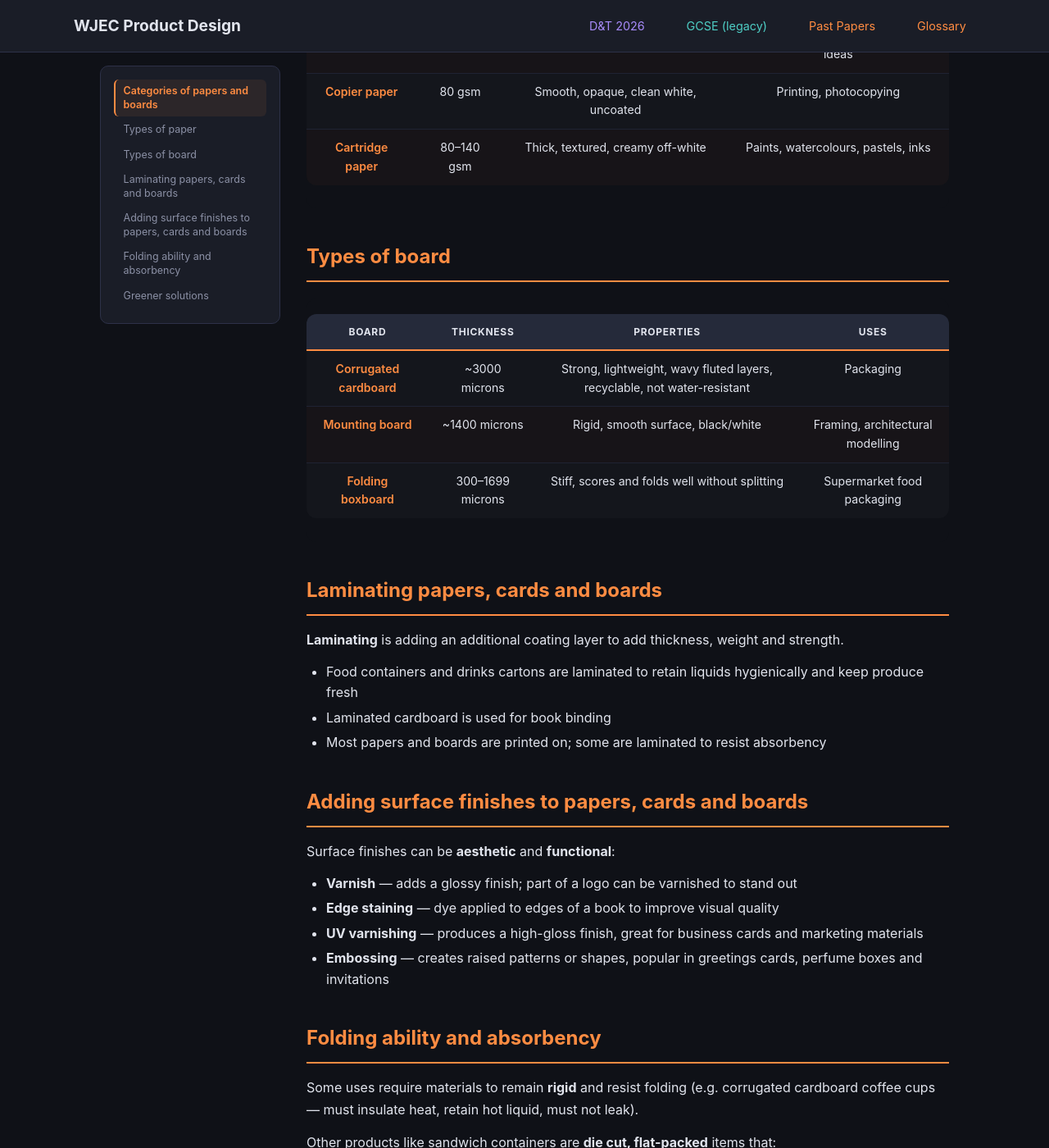
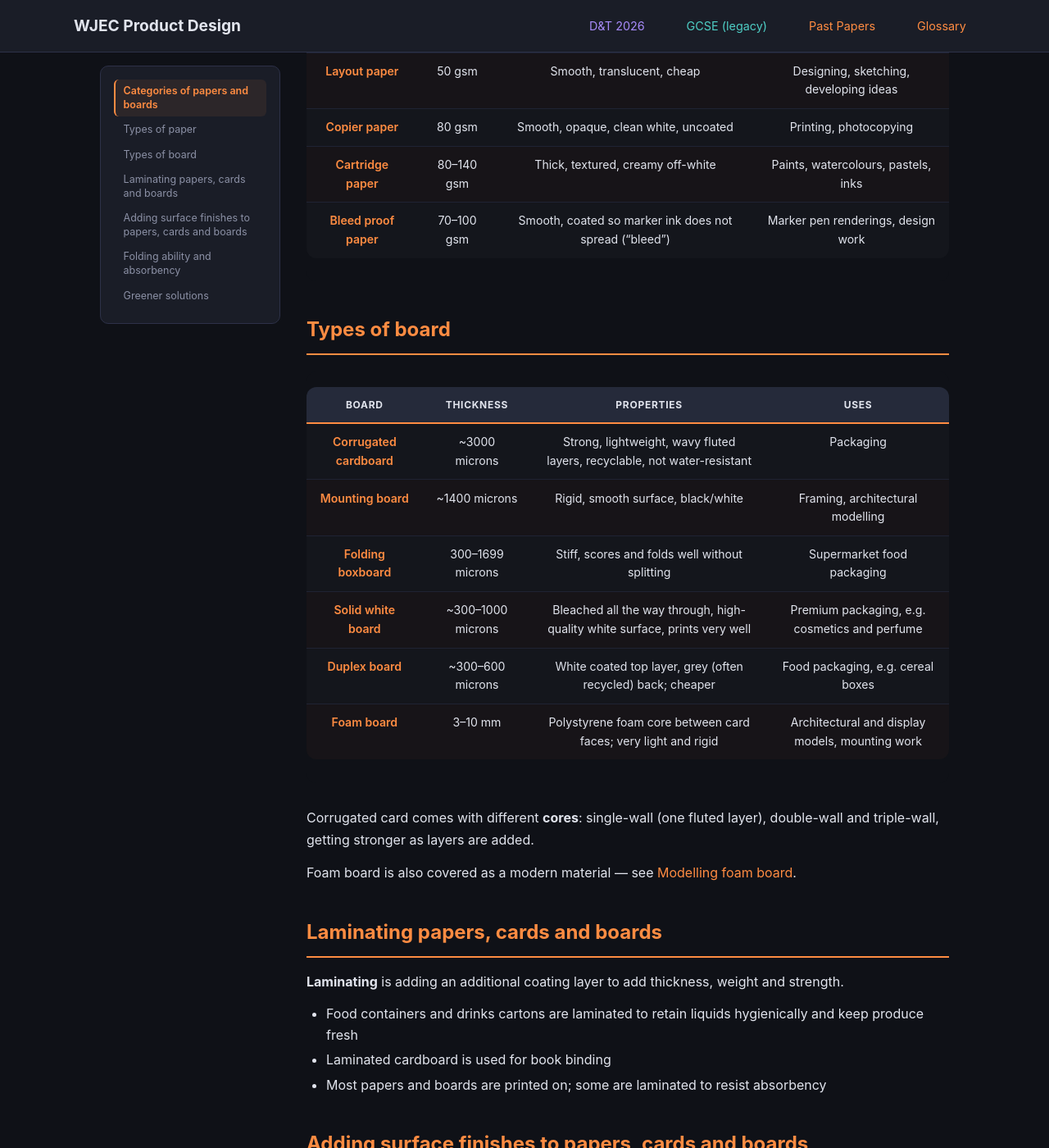
Before and after one commit to jase1979/pd, a Jekyll site: the page built from gcse/unit2/papers-and-boards/index.md, in a window 1280 px wide and 1400 px high, scrolled down 788 px. Shown: the whole window at 82% size. Built offline with Jekyll 4.4.1, drawn with Linux system fonts in a browser that asks for light colours; some of the changed text lies outside the part shown.

Commit message:
feat(gcse/papers-and-boards): add bleed proof paper, solid white, duplex and foam board, 200 gsm rule and corrugated cores
Co-Authored-By: Claude Opus 5.5 <noreply@anthropic.com>
Claude-Session: https://claude.ai/code/session_01LJMx1XZw8ZeE2Q4pVsVDL4

```diff
--- a/gcse/unit2/papers-and-boards/index.md
+++ b/gcse/unit2/papers-and-boards/index.md
@@ -15,6 +15,8 @@ Papers and boards are made from **wood pulp** which originates from trees. Wood
 - Paper comes in standard sizes — **A0** is the largest, down to **A10** (postal stamp size). In schools, A4 and A3 are most common
 - Board thickness is measured in **microns** (1 micron = 1/1000th of a mm)
 
+As a rule of thumb, paper and card above about **200 gsm** is classed as **board**.
+
 ## Types of paper
 
 | Paper | GSM | Properties | Uses |
@@ -23,6 +25,7 @@ Papers and boards are made from **wood pulp** which originates from trees. Wood
 | Layout paper | 50 gsm | Smooth, translucent, cheap | Designing, sketching, developing ideas |
 | Copier paper | 80 gsm | Smooth, opaque, clean white, uncoated | Printing, photocopying |
 | Cartridge paper | 80–140 gsm | Thick, textured, creamy off-white | Paints, watercolours, pastels, inks |
+| Bleed proof paper | 70–100 gsm | Smooth, coated so marker ink does not spread ("bleed") | Marker pen renderings, design work |
 
 ## Types of board
 
@@ -31,6 +34,13 @@ Papers and boards are made from **wood pulp** which originates from trees. Wood
 | Corrugated cardboard | ~3000 microns | Strong, lightweight, wavy fluted layers, recyclable, not water-resistant | Packaging |
 | Mounting board | ~1400 microns | Rigid, smooth surface, black/white | Framing, architectural modelling |
 | Folding boxboard | 300–1699 microns | Stiff, scores and folds well without splitting | Supermarket food packaging |
+| Solid white board | ~300–1000 microns | Bleached all the way through, high-quality white surface, prints very well | Premium packaging, e.g. cosmetics and perfume |
+| Duplex board | ~300–600 microns | White coated top layer, grey (often recycled) back; cheaper | Food packaging, e.g. cereal boxes |
+| Foam board | 3–10 mm | Polystyrene foam core between card faces; very light and rigid | Architectural and display models, mounting work |
+
+Corrugated card comes with different **cores**: single-wall (one fluted layer), double-wall and triple-wall, getting stronger as layers are added.
+
+Foam board is also covered as a modern material — see [Modelling foam board](/gcse/unit2/smart-materials/#modelling-foam-board).
 
 ## Laminating papers, cards and boards
 
```
